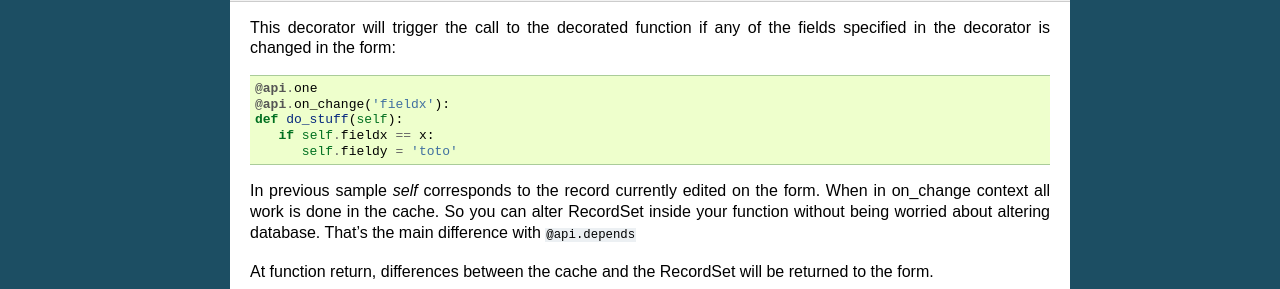
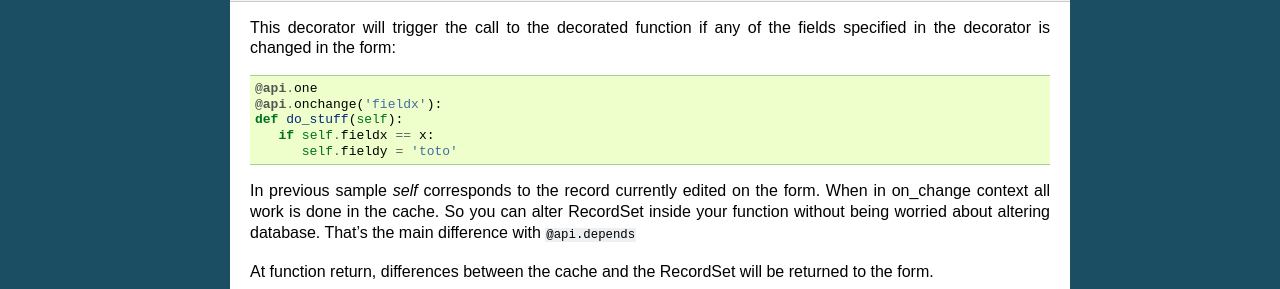
Before and after one commit to nbessi/odoo_new_api_guideline, a Sphinx documentation site: the page built from source/decorator.rst, in a window 1280 px wide. Shown: the part 1540-1829 px from the top of the page. Built offline with Sphinx 7.4.7, drawn with Linux system fonts in a browser that asks for light colours; formulas are drawn with MathJax 3.

Commit message:
Fix onchange keyword

```diff
--- a/source/decorator.rst
+++ b/source/decorator.rst
@@ -91,7 +91,7 @@ This decorator will trigger the call to the decorated function if any of the
 fields specified in the decorator is changed in the form: ::
 
   @api.one
-  @api.on_change('fieldx'):
+  @api.onchange('fieldx'):
   def do_stuff(self):
      if self.fieldx == x:
         self.fieldy = 'toto'
```
